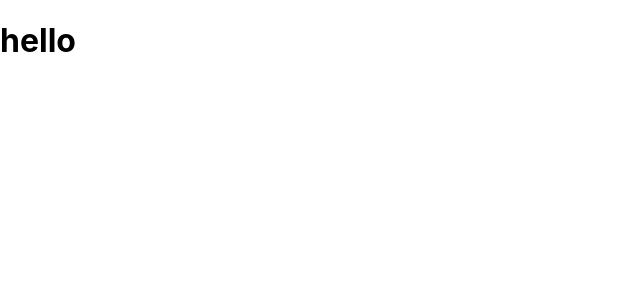
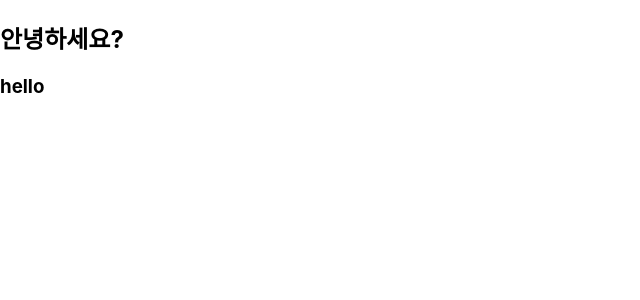
Before and after one commit to jma1020/Blog.jma1020.com-client, a Next.js app: page /posts in a window 1280 px wide. Shown: the top 300 px of the page, without its empty margins (0-640 px from the left). Built offline with nearby package versions, Linux system fonts and the light colour scheme.

Commit message:
✅ viewer 추가!

```diff
--- a/src/components/MDViewer.tsx
+++ b/src/components/MDViewer.tsx
@@ -7,10 +7,11 @@ interface MDViewerProps {
 
 export const MDViewer = ({title, contents}:MDViewerProps) => {
     return (
-        <div>
-        <div dangerouslySetInnerHTML={
+        <article>
+            <h1>{title}</h1>
+        <section dangerouslySetInnerHTML={
             { __html: marked(contents)}
         } />
-        </div>
+        </article>
     )
 }
```
